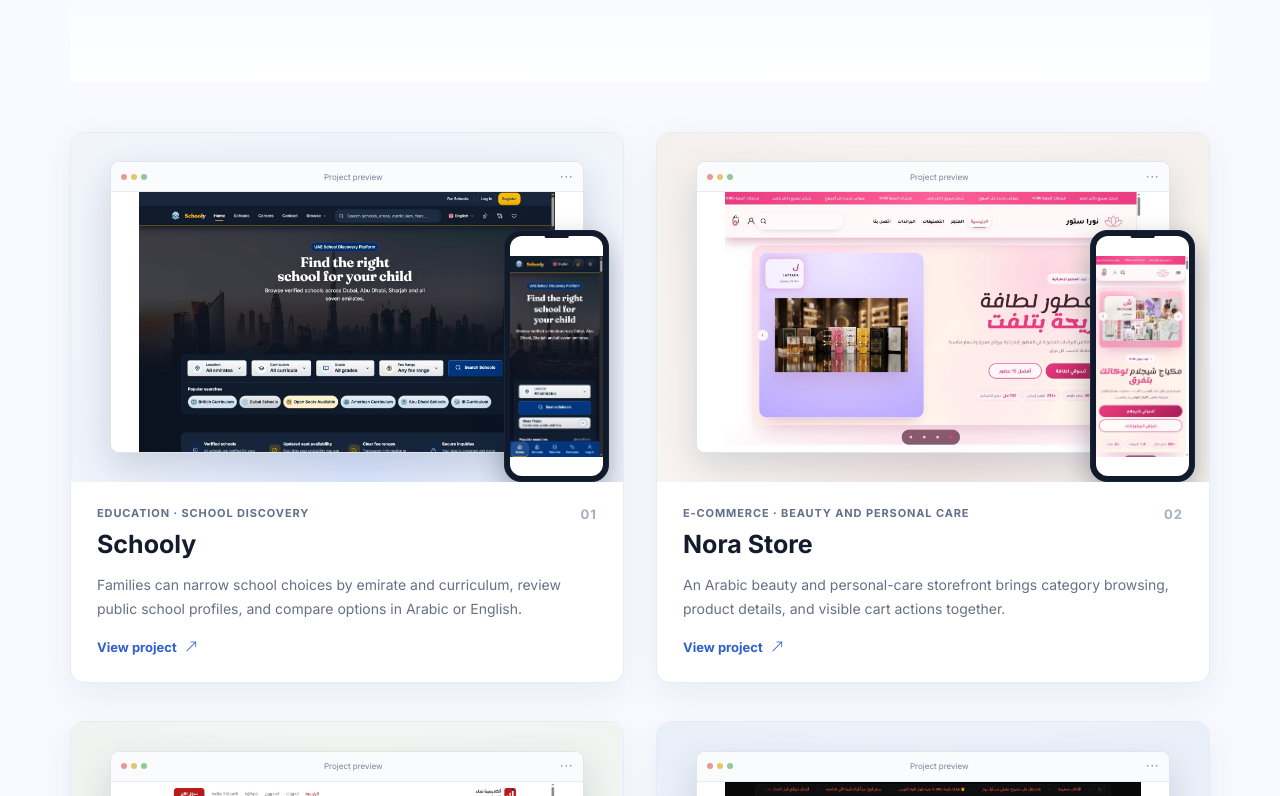
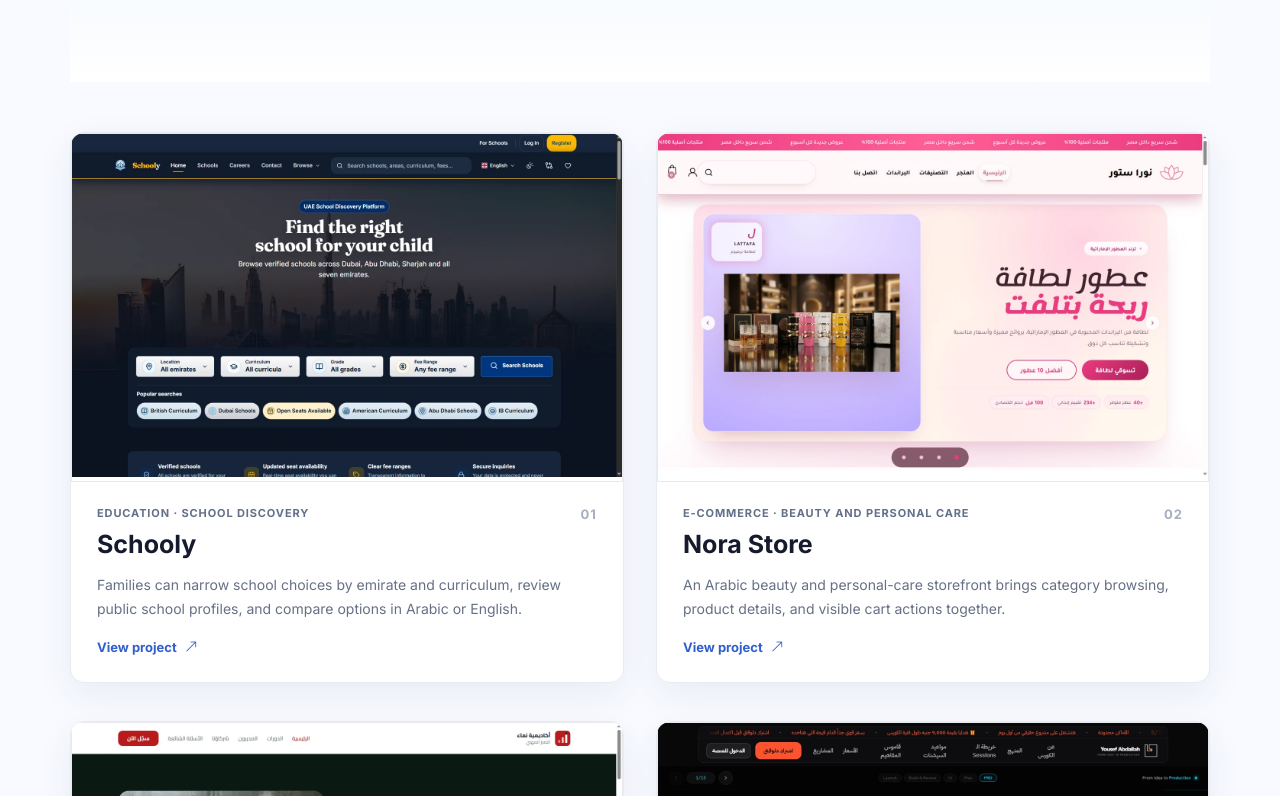
Before and after one commit to Yousef-Abdallah-1711/rakmyat-site, a Next.js app: page /en in a window 1280 px wide. Shown: the part 3984-4780 px from the top of the page. Built offline with nearby package versions, Linux system fonts and the light colour scheme.

Commit message:
Refine portfolio screenshot presentation

```diff
--- a/app/globals.css
+++ b/app/globals.css
@@ -473,114 +473,39 @@
 .project-visual--hero { aspect-ratio: 1.72 / 1; overflow: visible; background: transparent; }
 .project-visual--gallery { aspect-ratio: auto; overflow: visible; background: transparent; }
 
-.project-visual-stage {
-  position: absolute;
-  inset: 0;
-  display: grid;
-  place-items: center;
-  overflow: hidden;
-  padding: 5.2% 7%;
-  background: radial-gradient(ellipse at 50% 100%, #dce7fa 0, #eff4fc 48%, #e9eff8 100%);
-}
-
-.project-visual--schooly .project-visual-stage { background: radial-gradient(ellipse at 52% 100%, #dce8ff, #eef3fc 53%, #f1f5fb); }
-.project-visual--nora-store .project-visual-stage { background: radial-gradient(ellipse at 52% 100%, #f5e8e4, #faf5f1 54%, #f4f0ed); }
-.project-visual--edtech-platform .project-visual-stage { background: radial-gradient(ellipse at 52% 100%, #e3eee8, #f4f8f4 54%, #eff4f0); }
-.project-visual--eduflow .project-visual-stage { background: radial-gradient(ellipse at 52% 100%, #e6eddf, #f5f7f2 54%, #edf1ea); }
-.project-visual--gc-hardware .project-visual-stage { background: radial-gradient(ellipse at 52% 100%, #dce7f2, #f0f4f8 54%, #e9eff5); }
-
-.project-visual-browser,
+.project-visual-screenshot-link,
 .project-visual-gallery-frame {
   position: relative;
   display: block;
   width: 100%;
   overflow: hidden;
-  border: 1px solid rgb(32 50 82 / 13%);
-  border-radius: 9px;
+  border: 1px solid rgb(32 50 82 / 10%);
+  border-radius: 2px;
   background: #fff;
-  box-shadow: 0 15px 36px rgb(27 48 82 / 17%);
+  box-shadow: none;
 }
 
-.project-visual-browser { height: 100%; }
+.project-visual-screenshot-link { height: 100%; }
 .project-visual-gallery-frame { height: auto; }
-
-.project-visual-browser-chrome {
-  position: relative;
-  z-index: 1;
-  display: flex;
-  align-items: center;
-  height: 30px;
-  padding: 0 10px;
-  border-bottom: 1px solid #e8ebf1;
-  background: #fafbfc;
-  color: #788399;
-}
-
-.project-visual-window-controls { display: inline-flex; gap: 4px; }
-.project-visual-window-controls i { width: 6px; height: 6px; border-radius: 50%; background: #d7dce5; }
-.project-visual-window-controls i:first-child { background: #e79a91; }
-.project-visual-window-controls i:nth-child(2) { background: #e5c66d; }
-.project-visual-window-controls i:nth-child(3) { background: #8fc99a; }
-.project-visual-browser-tab { margin-inline: auto; font-size: 8px; line-height: 1; }
-.project-visual-browser-more { font-size: 12px; letter-spacing: 1px; }
 
 .project-visual-image-area {
   position: absolute;
-  inset: 30px 0 0;
+  inset: 0;
   display: block;
   overflow: hidden;
   background: #fff;
 }
 
 .project-visual-image-area img,
-.project-visual-phone-screen img,
 .project-visual-concept img { object-fit: contain; }
 .project-visual-image-area img { object-position: top center; }
-
-.project-visual-phone {
-  position: absolute;
-  z-index: 2;
-  right: 2.5%;
-  bottom: 0;
-  display: block;
-  width: 19%;
-  height: 72%;
-  padding: 5px;
-  overflow: hidden;
-  border: 1px solid #18253b;
-  border-radius: 17px;
-  background: #111a2b;
-  box-shadow: 0 12px 28px rgb(16 27 47 / 34%);
-}
-
-.project-visual-phone-speaker {
-  position: absolute;
-  z-index: 2;
-  top: 4px;
-  left: 50%;
-  width: 24%;
-  height: 3px;
-  border-radius: 9px;
-  background: #111a2b;
-  transform: translateX(-50%);
-}
-
-.project-visual-phone-screen {
-  position: relative;
-  display: block;
-  width: 100%;
-  height: 100%;
-  overflow: hidden;
-  border-radius: 12px;
-  background: #fff;
-}
 
 .project-visual-concept {
   position: absolute;
   inset: 0;
   display: block;
   overflow: hidden;
-  background: #f3f7fd;
+  background: #fff;
 }
 
 .project-visual-caption {
@@ -598,11 +523,9 @@
 }
 
 .project-visual-gallery-frame .project-visual-image-area { position: relative; inset: auto; aspect-ratio: 1.55 / 1; }
-.project-visual-gallery-frame .project-visual-browser-chrome { height: 32px; }
 .project-visual--device { display: flex; min-height: 380px; align-items: center; justify-content: center; overflow: visible; background: transparent; }
-.project-visual-device { position: relative; display: block; width: min(100%, 300px); height: 500px; padding: 9px; overflow: hidden; border: 1px solid #25324a; border-radius: 34px; background: #121d30; box-shadow: 0 16px 36px rgb(27 48 82 / 17%); }
-.project-visual-device::before { position: absolute; z-index: 2; top: 7px; left: 50%; width: 25%; height: 10px; border-radius: 0 0 9px 9px; background: #121d30; content: ""; transform: translateX(-50%); }
-.project-visual-device .project-visual-image-area { position: relative; inset: auto; width: 100%; height: 100%; overflow: hidden; border-radius: 26px; background: #fff; }
+.project-visual-device { position: relative; display: block; width: min(100%, 300px); aspect-ratio: 390 / 844; overflow: hidden; border: 1px solid rgb(32 50 82 / 12%); border-radius: 4px; background: #fff; box-shadow: none; }
+.project-visual-device .project-visual-image-area { position: absolute; inset: 0; width: 100%; height: 100%; overflow: hidden; background: #fff; }
 .project-detail-gallery-grid { display: grid; grid-template-columns: repeat(2, minmax(0, 1fr)); align-items: center; gap: 32px; }
 .project-detail-gallery-grid .project-visual--device { grid-row: span 2; }
 .project-showcase-card :focus-visible,
@@ -624,7 +547,6 @@
   .project-showcase-grid--related { grid-template-columns: repeat(2, minmax(0, 1fr)); }
   .project-visual--hero { aspect-ratio: 1.55 / 1; }
   .project-visual--device { min-height: 340px; }
-  .project-visual-device { height: 450px; }
 }
 
 @media (max-width: 767.98px) {
@@ -633,8 +555,6 @@
   .project-showcase-card-content > p { min-height: 0; }
   .project-showcase-card h3 { font-size: 20px; }
   .project-visual--card { aspect-ratio: 1.42 / 1; }
-  .project-visual-stage { padding: 5% 6%; }
-  .project-visual-phone { right: 1%; width: 20%; height: 69%; }
   .project-detail-gallery-grid { gap: 22px; }
 }
 
@@ -648,18 +568,11 @@
   .project-showcase-card-content > p { font-size: 13px; line-height: 1.65; }
   .project-visual--card,
   .project-visual--related { aspect-ratio: 1.38 / 1; }
-  .project-visual-stage { padding: 6% 6%; }
-  .project-visual-browser-chrome { height: 23px; padding-inline: 7px; }
-  .project-visual-window-controls { gap: 3px; }
-  .project-visual-window-controls i { width: 5px; height: 5px; }
-  .project-visual-browser-tab { font-size: 7px; }
-  .project-visual-image-area { inset-block-start: 23px; }
-  .project-visual-phone { display: none; }
   .project-visual-caption { right: 9px; bottom: 8px; padding: 5px 8px; font-size: 9px; }
   .project-visual--hero { aspect-ratio: 1.3 / 1; }
   .project-detail-gallery-grid { grid-template-columns: minmax(0, 1fr); }
   .project-visual--device { min-height: 0; padding-block: 12px; }
-  .project-visual-device { width: min(72vw, 280px); height: min(125vw, 490px); }
+  .project-visual-device { width: min(72vw, 280px); }
 }
 
 @media (prefers-reduced-motion: reduce) {
--- a/components/projects/ProjectVisualFrame.tsx
+++ b/components/projects/ProjectVisualFrame.tsx
@@ -20,8 +20,6 @@
   variant: FrameVariant;
   priority?: boolean;
   group: string;
-  mobileSrc?: string;
-  mobileAlt?: string;
 };
 
 const frameCopy = {
@@ -50,8 +48,6 @@
           variant={variant}
           priority={priority}
           group={groupName}
-          mobileSrc={project.assets.mobileCover}
-          mobileAlt={project.assets.mobileCover ? mobileCoverAlt(project, locale) : undefined}
         />
       )}
       {presentation === "conceptual-visual" && <figcaption className="project-visual-caption">{copy.concept}</figcaption>}
@@ -79,7 +75,6 @@
   return (
     <figure className={`project-visual project-visual--${variant} project-visual--${slug}`} data-presentation-kind="framed-real-screenshot" data-project={slug}>
       <a className={variant === "device" ? "project-visual-device" : "project-visual-gallery-frame"} href={image.src} data-fancybox={groupName} aria-label={`${copy.open}: ${title}`}>
-        {variant === "gallery" && <BrowserChrome locale={locale} />}
         <span className="project-visual-image-area">
           <Image src={image.src} alt={image.alt[locale]} fill sizes={imageSizes(variant === "device" ? "gallery" : variant)} quality={84} loading="lazy" />
         </span>
@@ -88,7 +83,7 @@
   );
 }
 
-function ScreenshotVisual({ src, alt, locale, title, variant, priority, group, mobileSrc, mobileAlt }: ScreenshotVisualProps) {
+function ScreenshotVisual({ src, alt, locale, title, variant, priority, group }: ScreenshotVisualProps) {
   const copy = frameCopy[locale];
   const image = (
     <span className="project-visual-image-area">
@@ -97,33 +92,10 @@
   );
 
   return (
-    <div className="project-visual-stage">
-      <a className="project-visual-browser" href={src} data-fancybox={group} aria-label={`${copy.open}: ${title}`}>
-        <BrowserChrome locale={locale} />
-        {image}
-      </a>
-      {mobileSrc && mobileAlt && <a className="project-visual-phone" href={mobileSrc} data-fancybox={group} aria-label={`${copy.open}: ${title} — ${locale === "en" ? "mobile view" : "عرض الجوال"}`}>
-        <span className="project-visual-phone-speaker" aria-hidden="true" />
-        <span className="project-visual-phone-screen"><Image src={mobileSrc} alt={mobileAlt} fill sizes="(max-width: 575px) 1px, 160px" quality={82} loading="lazy" /></span>
-      </a>}
-    </div>
+    <a className="project-visual-screenshot-link" href={src} data-fancybox={group} aria-label={`${copy.open}: ${title}`}>
+      {image}
+    </a>
   );
-}
-
-function BrowserChrome({ locale }: { locale: Locale }) {
-  return (
-    <span className="project-visual-browser-chrome" aria-hidden="true">
-      <span className="project-visual-window-controls"><i /><i /><i /></span>
-      <span className="project-visual-browser-tab">{locale === "en" ? "Project preview" : "معاينة المشروع"}</span>
-      <span className="project-visual-browser-more">···</span>
-    </span>
-  );
-}
-
-function mobileCoverAlt(project: PortfolioProject, locale: Locale) {
-  return locale === "en"
-    ? `${project.locales.en.title} website shown on a mobile screen`
-    : `واجهة ${project.locales.ar.title} معروضة على شاشة الجوال`;
 }
 
 function imageSizes(variant: FrameVariant) {
```
Also changed, not shown: 16 other files (tests, documents, lock files or other folders).
